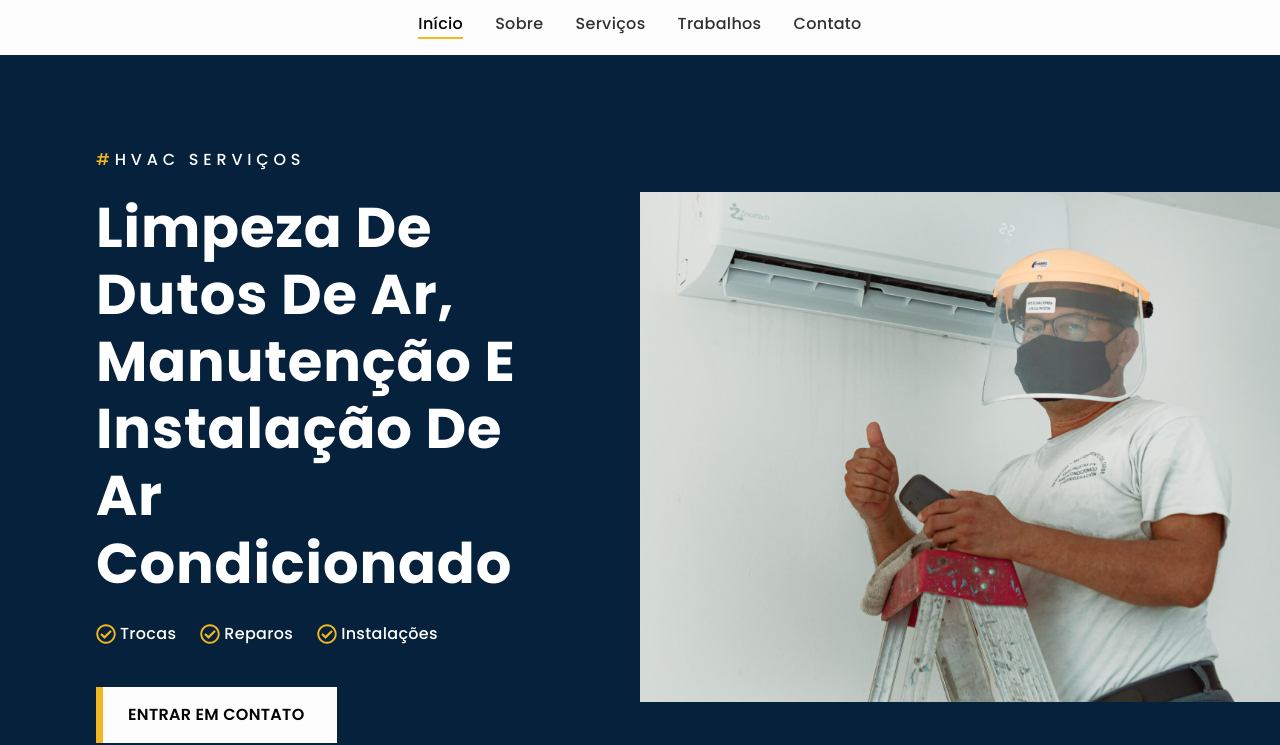
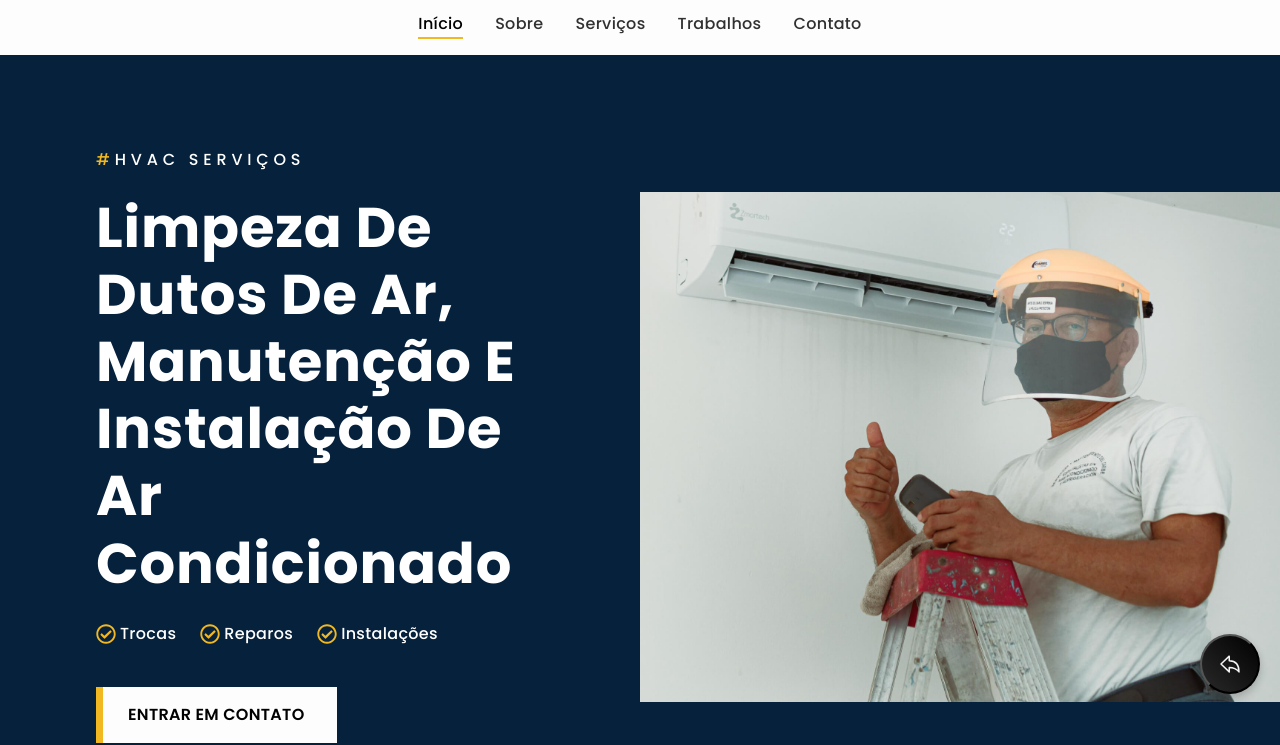
Before and after one commit to SorayaCop/hvac, a plain HTML site: page index.html in a window 1280 px wide. Shown: the part 86-831 px from the top of the page. Drawn offline with nearby package versions, Linux system fonts and the light colour scheme.

Commit message:
Update index.html

```diff
--- a/index.html
+++ b/index.html
@@ -589,10 +589,10 @@
     </div>
   </footer>
 
-  <!-- Icon FIXO
+  <!-- Icon FIXO -->
  <a href="https://www.sorayacop.com.br"><button class="fixed-icon">
         <ion-icon name="arrow-undo-outline"></ion-icon>
-    </button></a>-->
+    </button></a>
 
 
   <script type="module" src="https://unpkg.com/ionicons@7.1.0/dist/ionicons/ionicons.esm.js"></script>
```
